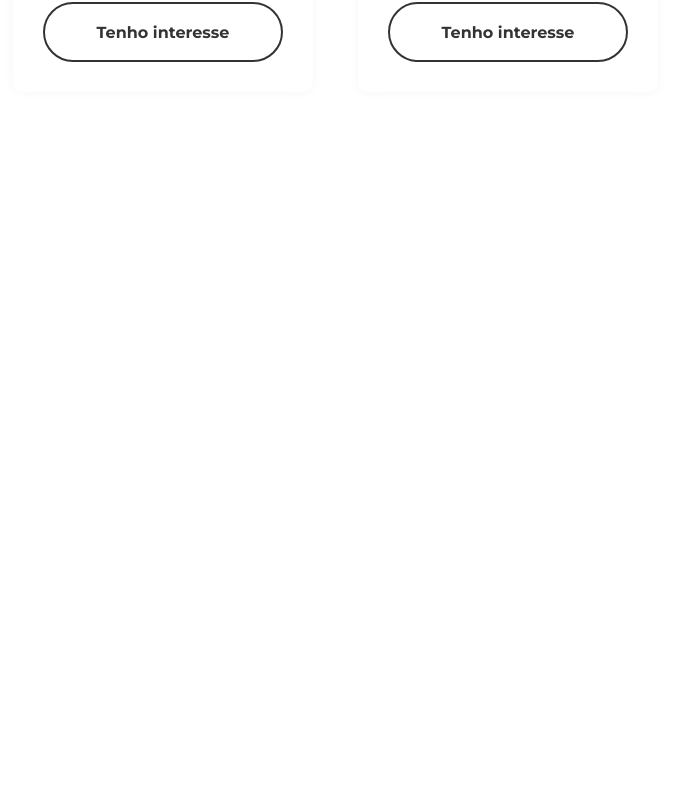
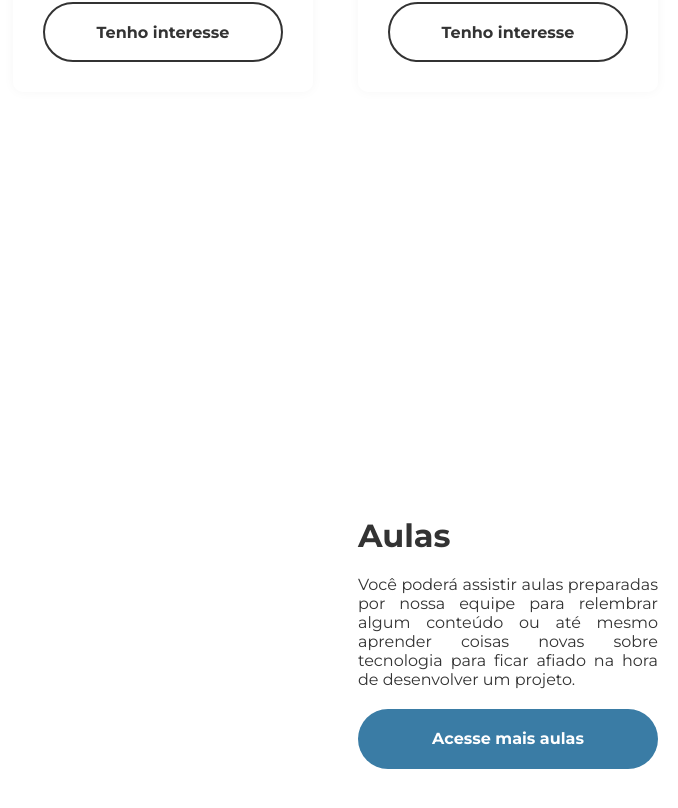
Before and after one commit to matheus-germano/findjobs, a React (Create React App) app in the folder frontend/: page / in a window 1280 px wide. Shown: the part 1616-2424 px from the top of the page, without its empty margins (602-1280 px from the left). Before the commit the page ends 1858 px from the top, so only its background shows below. Built offline with nearby package versions, Linux system fonts and the light colour scheme; grey boxes are pictures that could not be loaded; the HTML template or start-up script is replaced by a standard one.

Commit message:
Homepage classes section done

```diff
--- a/frontend/src/components/Sidebar/index.js
+++ b/frontend/src/components/Sidebar/index.js
@@ -8,8 +8,8 @@ import './styles.scss';
 
 export function Sidebar({ isActive, setSidebarActive }) {
   return(
-    <div className="sidebarWrapper">
-      <div className={ isActive ? 'sidebar active' : 'sidebar' }>
+    <div className={ isActive ? "sidebarWrapper active" : "sidebarWrapper" }>
+      <div className={ isActive ? "sidebar active" : "sidebar" }>
         <div className="sidebarHeader">
           <FaTimes onClick={() => setSidebarActive(false)} />
         </div>
--- a/frontend/src/components/Sidebar/styles.scss
+++ b/frontend/src/components/Sidebar/styles.scss
@@ -2,7 +2,12 @@
 
 .sidebarWrapper {
   height: 100%;
-  width: 600px;
+  width: 100vw;
+
+  opacity: 0;
+  background: rgba($black, 0.5);
+
+  transition: all 0.5s ease;
 
   .sidebar {
     height: 100%;
@@ -16,7 +21,7 @@
 
     position: fixed;
 
-    transition: 0.5s;
+    transition: all 0.5s ease;
 
     .sidebarHeader {
       width: 100%;
@@ -71,9 +76,13 @@
   }
 
   .sidebar.active {
-    z-index: 1;
-    transition: all 0.5s ease;
+    z-index: 999;
     opacity: 1;
     right: 0;
   }
 }
+
+.sidebarWrapper.active {
+  position: fixed;
+  opacity: 1;
+}
--- a/frontend/src/pages/Home/data.js
+++ b/frontend/src/pages/Home/data.js
@@ -15,3 +15,15 @@ export const FakeProjects = [
     description: 'Lorem ipsum dolor sit amet, consectetur adipiscing elit, sed do eiusmod tempor incididunt ut labore et dolore magna aliqua.',
   },
 ];
+
+export const Classes = [
+  {
+    link: 'https://www.youtube.com/embed/qJaA5VrtN0c',
+  },
+  {
+    link: 'https://www.youtube.com/embed/6idFzvD4pz0',
+  },
+  {
+    link: 'https://www.youtube.com/embed/f--RjIOcZ_s',
+  },
+];
--- a/frontend/src/pages/Home/index.js
+++ b/frontend/src/pages/Home/index.js
@@ -8,6 +8,7 @@ import { ProjectCard } from '../../components/ProjectCard'
 import { Sidebar } from '../../components/Sidebar';
 
 import { FakeProjects } from './data';
+import { Classes } from './data';
 
 import './styles.scss';
 
@@ -16,9 +17,17 @@ export function Home() {
   const { user } = useUser();
   const [sidebarActive, setSidebarActive] = useState(false);
 
-  function handleRedirectUser() {
+  function handleRedirectUserToProjects() {
     if(user) {
       history.push('/projects');
+    } else {
+      setSidebarActive(true);
+    }
+  }
+
+  function handleRedirectUserToClasses() {
+    if(user) {
+      history.push('/classes');
     } else {
       setSidebarActive(true);
     }
@@ -42,16 +51,15 @@ export function Home() {
           </div>
         </div>
 
-          <h1 className="headline">O que você encontrará aqui?</h1>
+        <h1 className="headline">O que você encontrará aqui?</h1>
 
         <div className="projects-section">
-
-          <div className="section-description">
+          <div className="projects-description">
             <div className="texts">
               <h1>Projetos</h1>
               <p>Aqui você encontrará diversas ideias de projetos para conseguir ingressar e desenvolver toda a proposta ou até mesmo criar o seu próprio projeto para que outras pessoas desenvolvam sua ideia. </p>
 
-              <Button onClick={handleRedirectUser}>Acesse mais projetos</Button>
+              <Button onClick={handleRedirectUserToProjects}>Acesse mais projetos</Button>
             </div>
           </div>
           <div className="projects-examples">
@@ -62,6 +70,25 @@ export function Home() {
             }
           </div>
         </div>
+
+        <div className="classes-section">
+          <div className="classes-examples">
+            <div className="classes-wrapper">
+              { Classes.map((classes, index) => (
+                  <iframe key={index} width="320" height="180" src={classes.link} title="YouTube video player" frameborder="0" allow="accelerometer; autoplay; clipboard-write; encrypted-media; gyroscope; picture-in-picture" allowfullscreen></iframe>
+                ))
+              }
+            </div>
+          </div>
+          <div className="classes-description">
+              <div className="texts">
+                <h1>Aulas</h1>
+                <p>Você poderá assistir aulas preparadas por nossa equipe para relembrar algum conteúdo ou até mesmo aprender coisas novas sobre tecnologia para ficar afiado na hora de desenvolver um projeto.</p>
+
+                <Button onClick={handleRedirectUserToClasses}>Acesse mais aulas</Button>
+              </div>
+            </div>
+        </div>
       </div>
     </>
   )
--- a/frontend/src/pages/Home/styles.scss
+++ b/frontend/src/pages/Home/styles.scss
@@ -66,7 +66,7 @@
 
     padding: 20px;
 
-    .section-description {
+    .projects-description {
       flex: 1;
 
       display: flex;
@@ -101,4 +101,55 @@
       gap: 45px;
     }
   }
+
+  .classes-section {
+    width: 100%;
+    max-width: 1300px;
+    height: 100vh;
+    display: flex;
+
+    align-items: center;
+    justify-content: center;
+
+    padding: 20px;
+
+    .classes-examples {
+      display: flex;
+      justify-content: flex-start;
+      align-items: flex-start;
+
+      .classes-wrapper {
+        display: flex;
+        flex-wrap: wrap;
+        align-items: center;
+        gap: 20px;
+      }
+    }
+
+    .classes-description {
+      flex: 1;
+
+      display: flex;
+      flex-direction: column;
+      justify-content: center;
+      align-items: flex-end;
+
+      margin: 0 auto;
+
+      text-align: justify;
+
+      .texts {
+        width: 300px;
+
+        display: flex;
+        flex-direction: column;
+        gap: 20px;
+      }
+
+      button {
+        background: $primary;
+        color: $white;
+      }
+    }
+  }
 }
```
Also changed, not shown: frontend/src/assets/images/bg.svg (added).
